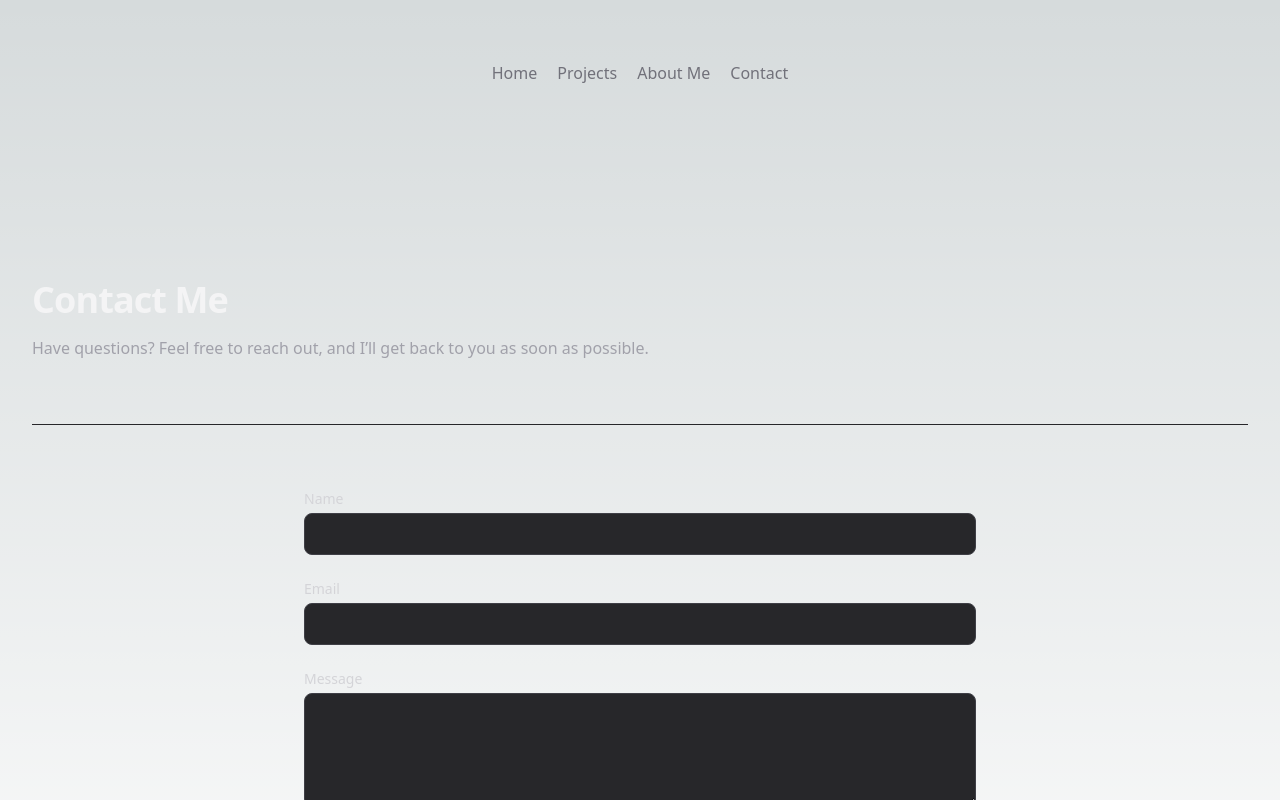
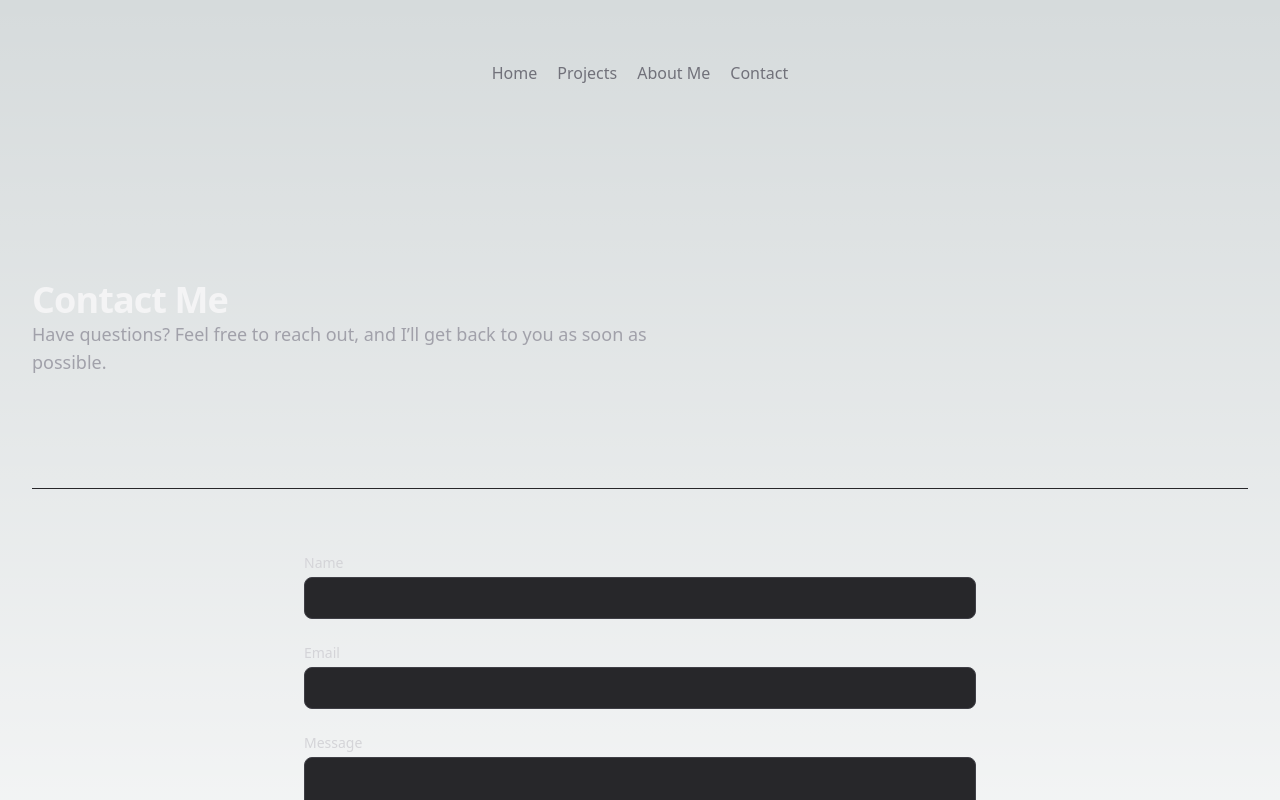
Before and after one commit to john-sprague/code-by-spraguejdev, a React (Vite) app: page /contact in a window 1280 px wide. Shown: the top 800 px of the page. Built offline with nearby package versions, Linux system fonts and the light colour scheme.

Commit message:
feat: build title section component and update contact/projects page

```diff
--- /dev/null
+++ b/src/components/TitleSection.tsx
@@ -0,0 +1,28 @@
+import React from "react";
+
+interface TitleSectionProps {
+  title: string;
+  subtitle: string;
+  children: React.ReactNode;
+}
+
+const TitleSection: React.FC<TitleSectionProps> = ({ title, subtitle, children }) => {
+  return (
+
+    <>
+      <div className="max-w-2xl mx-auto lg:mx-0">
+        <h2 className="text-3xl font-bold tracking-tight text-zinc-100 sm:text-4xl">
+          {title}
+        </h2>
+        <p className="text-lg text-zinc-400 space-y-2">{subtitle}</p>
+        <br />
+        <br />
+        <div className="text-lg text-zinc-400 space-y-2">{children}</div>
+      </div>
+    <div className="w-full h-px bg-zinc-800 my-6" />
+
+    </>
+  );
+};
+
+export default TitleSection;
--- a/src/routes/Contact.tsx
+++ b/src/routes/Contact.tsx
@@ -1,6 +1,6 @@
 import { useState, ChangeEvent, FormEvent } from "react";
 import { Link } from "react-router-dom";
-
+import TitleSection from "../components/TitleSection";
 interface FormData {
   name: string;
   email: string;
@@ -30,18 +30,12 @@ const Contact: React.FC = () => {
   return (
     <div className="relative pb-16">
       <div className="px-6 pt-16 mx-auto space-y-8 max-w-7xl lg:px-8 md:space-y-16 md:pt-24 lg:pt-32">
-        <div className="max-w-2xl mx-auto lg:mx-0">
-          <h2 className="text-3xl font-bold tracking-tight text-zinc-100 sm:text-4xl">
-            Contact Me
-          </h2>
-          <p className="mt-4 text-zinc-400">
-            Have questions? Feel free to reach out, and I’ll get back to you as
-            soon as possible.
-          </p>
-        </div>
-
-        <div className="w-full h-px bg-zinc-800" />
-
+        <TitleSection
+              title='Contact Me'
+              subtitle='Have questions? Feel free to reach out, and I’ll get back to you as
+            soon as possible. '
+             children={undefined}
+        />
         <form
           onSubmit={handleSubmit}
           className="space-y-6 max-w-2xl mx-auto mt-12"
--- a/src/routes/Projects.tsx
+++ b/src/routes/Projects.tsx
@@ -1,19 +1,15 @@
 import { Link } from "react-router-dom";
 import { Card } from "../components/Card";
-
+import TitleSection from "../components/TitleSection";
 const Projects = () => {
 	return (
 		<div className="relative pb-16">
 			<div className="px-6 pt-16 mx-auto space-y-8 max-w-7xl lg:px-8 md:space-y-16 md:pt-24 lg:pt-32">
-				<div className="max-w-2xl mx-auto lg:mx-0">
-					<h2 className="text-3xl font-bold tracking-tight text-zinc-100 sm:text-4xl">
-						Projects
-					</h2>
-					<p className="mt-4 text-zinc-400">
-						Some of the projects are from work and some are on my own time.
-					</p>
-				</div>
-			<div className="w-full h-px bg-zinc-800" />
+			<TitleSection
+              title='Projects'
+              subtitle='Some of the projects are from work and some are on my own time.'
+              children={undefined}
+        	/>
 				<div className='grid grid-cols-2 gap 8 mx-auto lg:grid-cols-2'>
 					<Card >
 						<Link to='projects/sample'>
```
